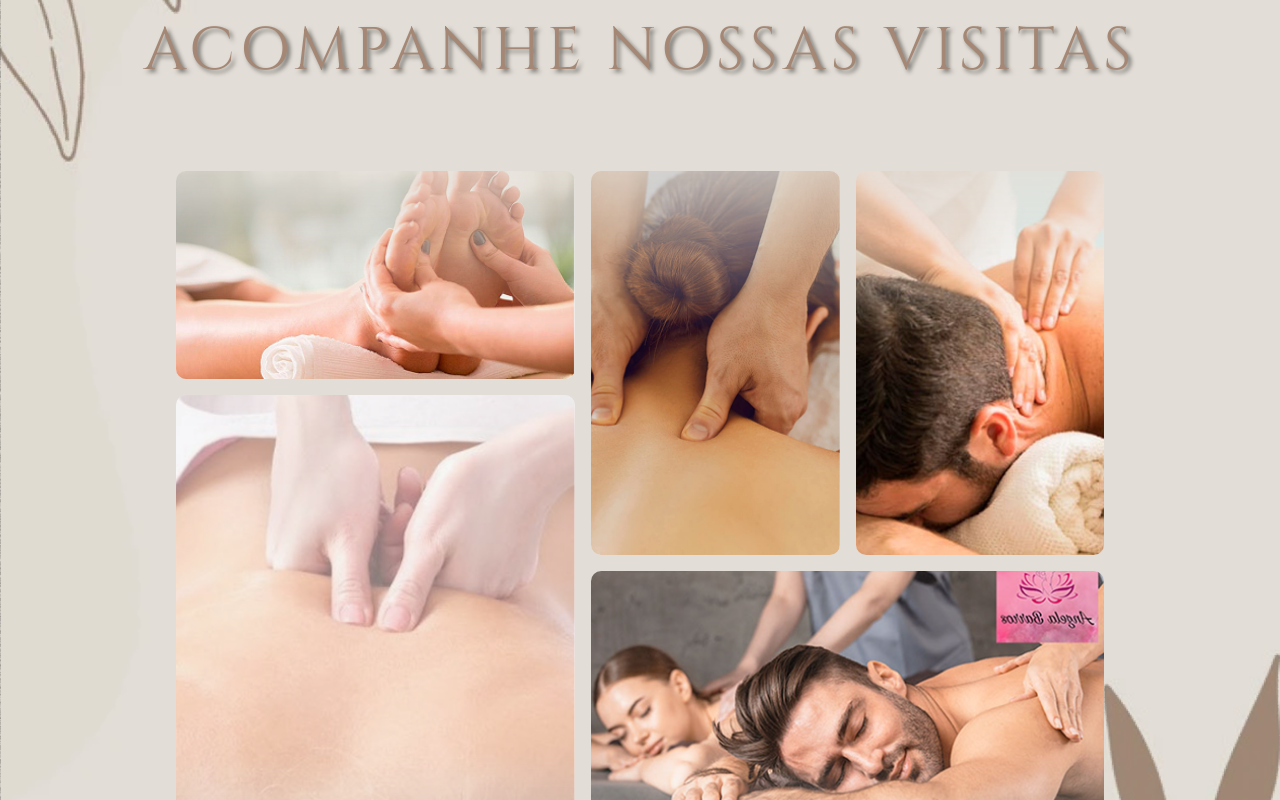
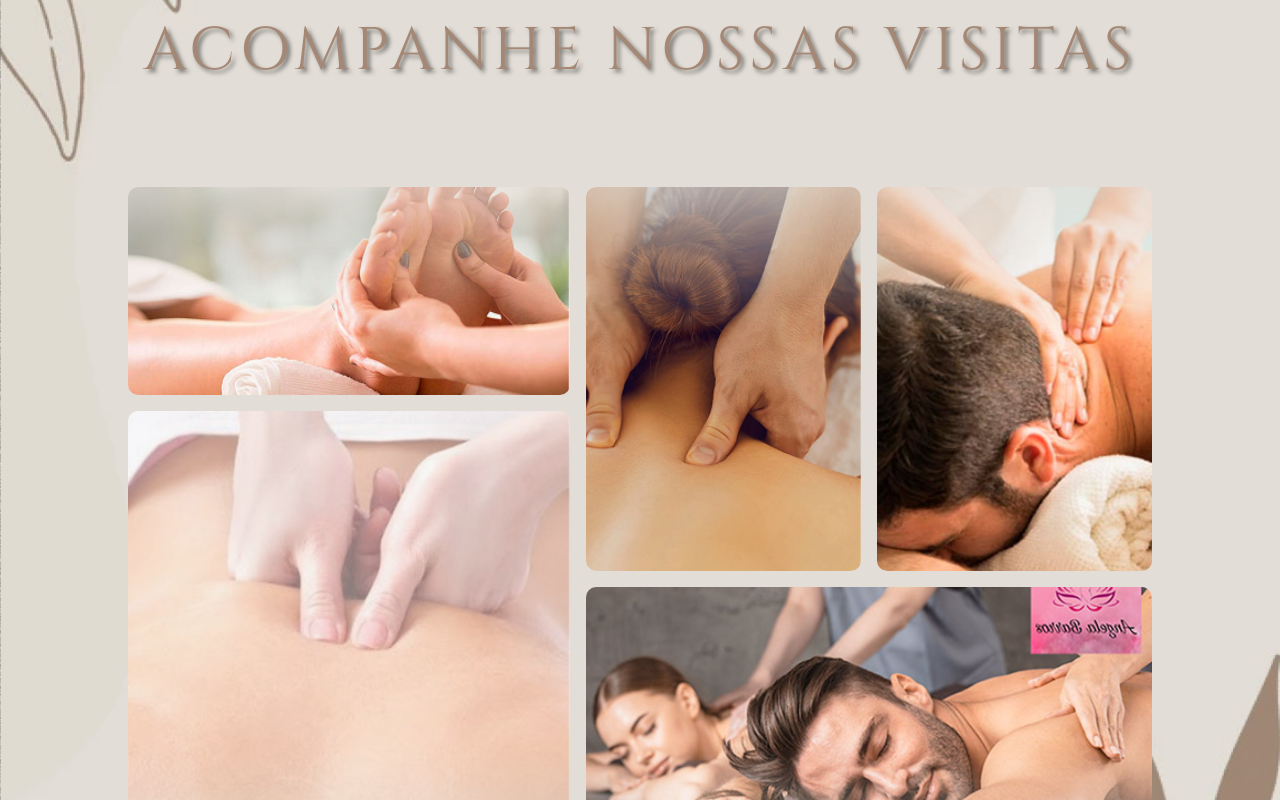
Before and after one commit to SAPI-Unesp/Projeto-Site-CasaMassagem, a React (Vite) app: page /projetosocial in a window 1280 px wide. Shown: the part 3160-3960 px from the top of the page. Built offline with nearby package versions, Linux system fonts and the light colour scheme.

Commit message:
Blur: Removed comments for possible temp changes

```diff
--- a/src/pages/Social/Gallery/Gallery.styles.ts
+++ b/src/pages/Social/Gallery/Gallery.styles.ts
@@ -23,8 +23,8 @@ export const Scrollable = styled.div`
     width: 100%;
     height: 105vh;
     gap: 16px;
-    //padding: 32px;
-    padding: 48px;
+    padding-top: 64px;
+    padding-bottom: 64px;
 
     display: grid;
     grid-template-columns: repeat(50, 1fr);
@@ -44,10 +44,8 @@ export const Scrollable = styled.div`
     // IE, Edge velho
     -ms-overflow-style: none;
 
-    //mask-image: linear-gradient(to bottom, black 40%, transparent 100%);
     mask-image: linear-gradient(to bottom, transparent 0%, black 25%, black 75%, transparent 100%);
     // Chrome e Safari
-    //-webkit-mask-image: linear-gradient(to bottom, black 40%, transparent 100%);
     -webkit-mask-image: linear-gradient(to bottom, transparent 0%, black 25%, black 75%, transparent 100%);
 `;
 
```
